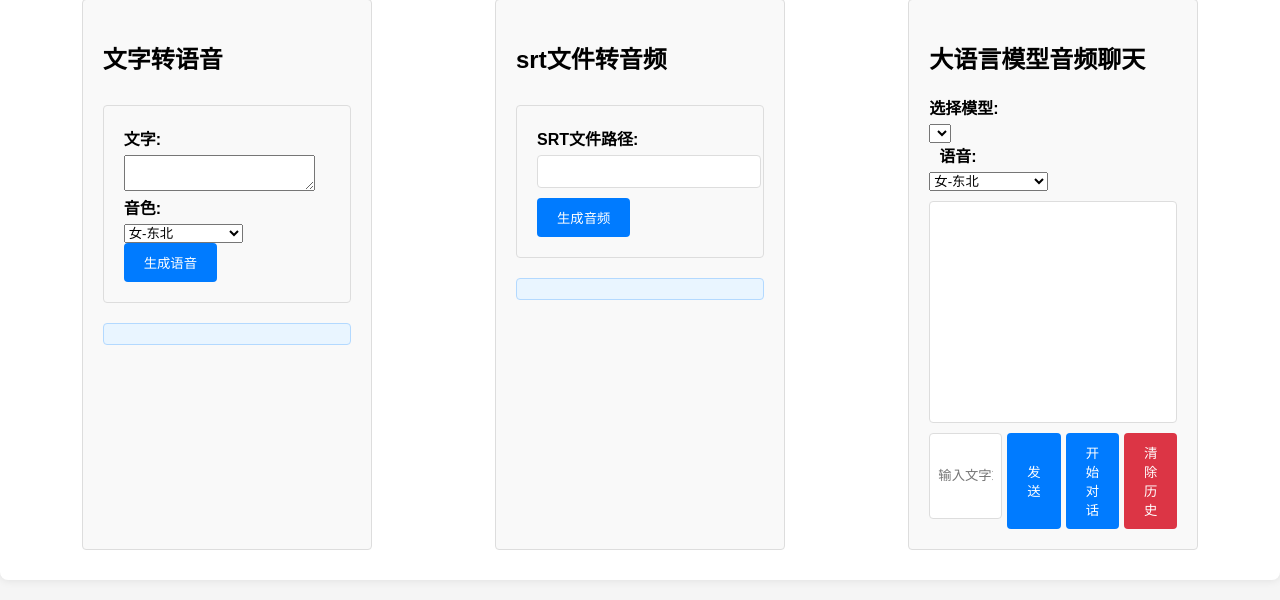
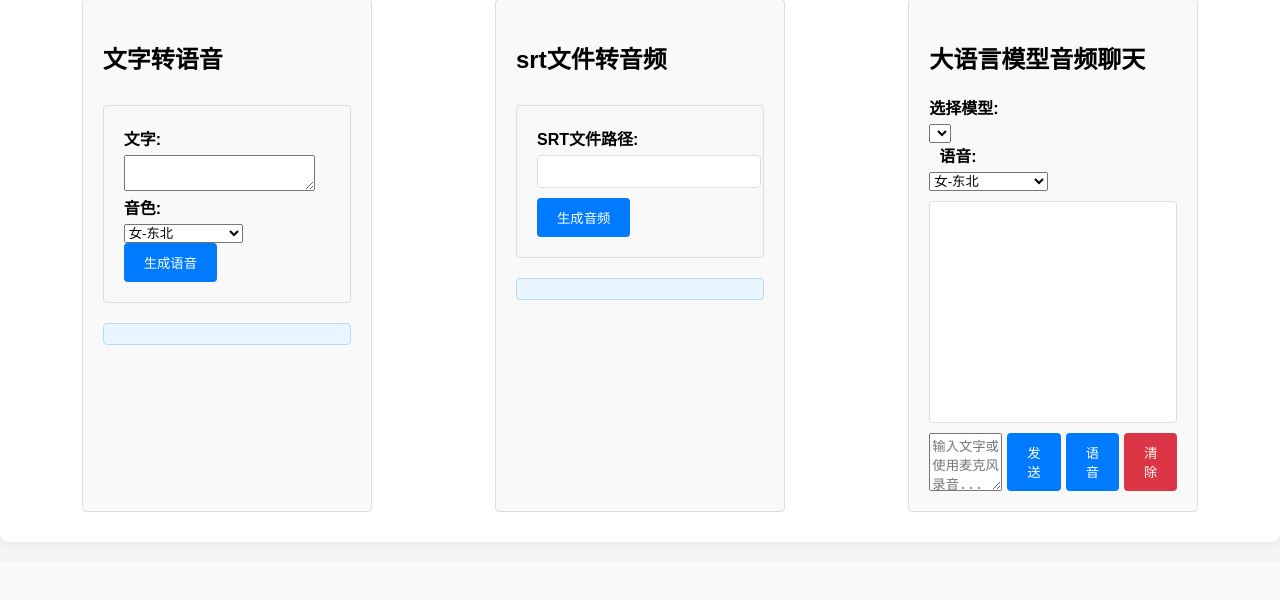
Before and after one commit to Djooxx/ffmpeg-simple-web, a Flask app: page / in a window 1280 px wide. Shown: the part 1013-1613 px from the top of the page. After the commit the page ends 1557 px from the top, so only its background shows below. Run offline with Flask 3, Linux system fonts and the light colour scheme; data that the repository does not hold is empty.

Commit message:
refactor(UI): 将输入框从input改为textarea并优化按钮文本
将聊天输入框从input改为textarea以支持多行输入，并优化按钮文本使其更简洁。同时，添加回车键发送消息的功能，提升用户体验。

```diff
--- a/static/ollama_chat.js
+++ b/static/ollama_chat.js
@@ -21,7 +21,7 @@ document.addEventListener('DOMContentLoaded', function() {
     // 初始化录音按钮事件
     const recordButton = document.getElementById('recordButton');
     if (recordButton) {
-        recordButton.textContent = '开始对话';
+        recordButton.textContent = '语音';
         recordButton.addEventListener('click', toggleRecording);
     }
 
@@ -29,6 +29,18 @@ document.addEventListener('DOMContentLoaded', function() {
     const sendTextButton = document.getElementById('sendTextButton');
     if (sendTextButton) {
         sendTextButton.addEventListener('click', sendTextMessage);
+    }
+
+    // 初始化文本输入框回车事件
+    const chatTextInput = document.getElementById('chatTextInput');
+    if (chatTextInput) {
+        chatTextInput.addEventListener('keydown', function(event) {
+            // 检查是否按下了回车键 (keyCode 13) 并且没有按下 Shift 键
+            if (event.key === 'Enter' && !event.shiftKey) {
+                event.preventDefault(); // 阻止默认的回车行为（例如换行）
+                sendTextMessage(); // 调用发送消息函数
+            }
+        });
     }
 
     // 初始化清除聊天按钮事件
@@ -76,12 +88,12 @@ function toggleRecording() {
     if (!isRecording) {
         // 开始对话
         startRecording();
-        recordButton.textContent = '结束对话';
+        recordButton.textContent = '结束';
         recordButton.classList.add('recording');
     } else {
         // 结束对话
         stopRecording();
-        recordButton.textContent = '开始对话';
+        recordButton.textContent = '语音';
         recordButton.classList.remove('recording');
     }
 
--- a/templates/index.html
+++ b/templates/index.html
@@ -371,10 +371,10 @@
             </div>
 
             <div class="chat-input">
-                <input type="text" id="chatTextInput" placeholder="输入文字或使用麦克风录音...">
+                <textarea id="chatTextInput" placeholder="输入文字或使用麦克风录音..." rows="3"></textarea>
                 <button id="sendTextButton">发送</button>
-                <button id="recordButton">开始对话</button>
-                <button id="clearChatButton" style="background-color: #dc3545;">清除历史</button>
+                <button id="recordButton">语音</button>
+                <button id="clearChatButton" style="background-color: #dc3545;">清除</button>
             </div>
 
             <div id="chatError" class="error" style="display: none;"></div>
```
